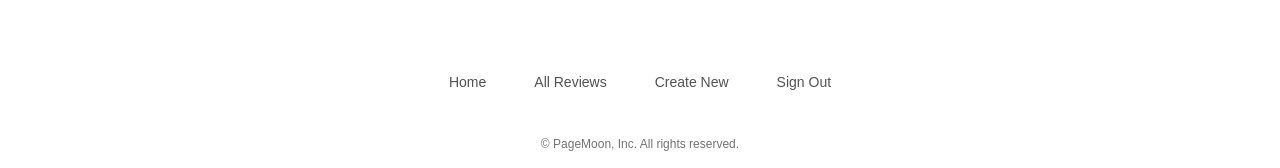
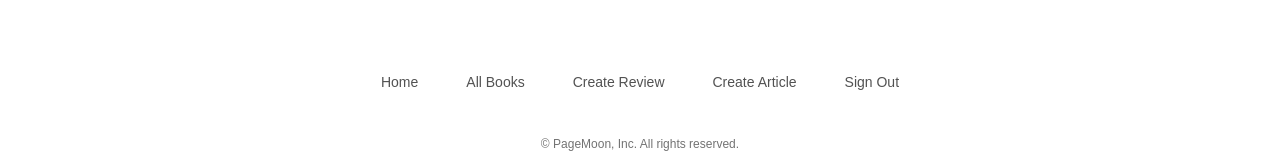
Before and after one commit to mavrik83/pagemoon, a Next.js app in the folder frontend/: page / in a window 1280 px wide. Shown: the part 910-1078 px from the top of the page. Built offline with nearby package versions, Linux system fonts and the light colour scheme; no server answers; the database is empty; sample sign-in values are in the browser's storage; a web font is replaced by a local one.

Commit message:
frontpage layout refactor, string method for author names

```diff
--- a/frontend/components/layout/Footer.tsx
+++ b/frontend/components/layout/Footer.tsx
@@ -3,6 +3,7 @@ import React, { FC } from 'react';
 import toast from 'react-hot-toast';
 import { useFirebaseAuth } from '../../utils/contexts/firebaseProvider';
 import { AuthProps } from '../auth';
+import { MyLink } from '../reusable';
 
 interface Props {
     setAuthModalOpen: React.Dispatch<React.SetStateAction<boolean>>;
@@ -19,22 +20,32 @@ export const Footer: FC<Props> = ({ setAuthModalOpen, setMode }) => {
                     className='-mb-6 flex columns-2 justify-center space-x-5 sm:space-x-12'
                     aria-label='Footer'
                 >
-                    <Link href='/' className='pb-6'>
+                    <MyLink href='/' className='pb-6'>
                         <div className='cursor-pointer text-sm leading-6 text-neutral-600 hover:text-neutral-900'>
                             Home
                         </div>
-                    </Link>
-                    <Link href='/reviews' className='pb-6'>
+                    </MyLink>
+                    <MyLink href='/books' className='pb-6'>
                         <div className='cursor-pointer text-sm leading-6 text-neutral-600 hover:text-neutral-900'>
-                            All Reviews
+                            All Books
                         </div>
-                    </Link>
+                    </MyLink>
                     {authUser && (
-                        <Link href='/editor' className='pb-6'>
-                            <div className='cursor-pointer text-sm leading-6 text-neutral-600 hover:text-neutral-900'>
-                                Create New
-                            </div>
-                        </Link>
+                        <>
+                            <MyLink href='/editor' className='pb-6'>
+                                <div className='cursor-pointer text-sm leading-6 text-neutral-600 hover:text-neutral-900'>
+                                    Create Review
+                                </div>
+                            </MyLink>
+                            <MyLink
+                                href='/editor?type=article'
+                                className='pb-6'
+                            >
+                                <div className='cursor-pointer text-sm leading-6 text-neutral-600 hover:text-neutral-900'>
+                                    Create Article
+                                </div>
+                            </MyLink>
+                        </>
                     )}
                     {!authUser ? (
                         <>
--- a/frontend/pages/index.tsx
+++ b/frontend/pages/index.tsx
@@ -1,7 +1,6 @@
 import React from 'react';
 import type { NextPage } from 'next';
 import Head from 'next/head';
-import Image from 'next/image';
 import prisma from '../lib/prisma';
 import { FeaturedBooks } from '../components/preview/featuredBooks';
 import { BookPreview } from '../models/books';
```
